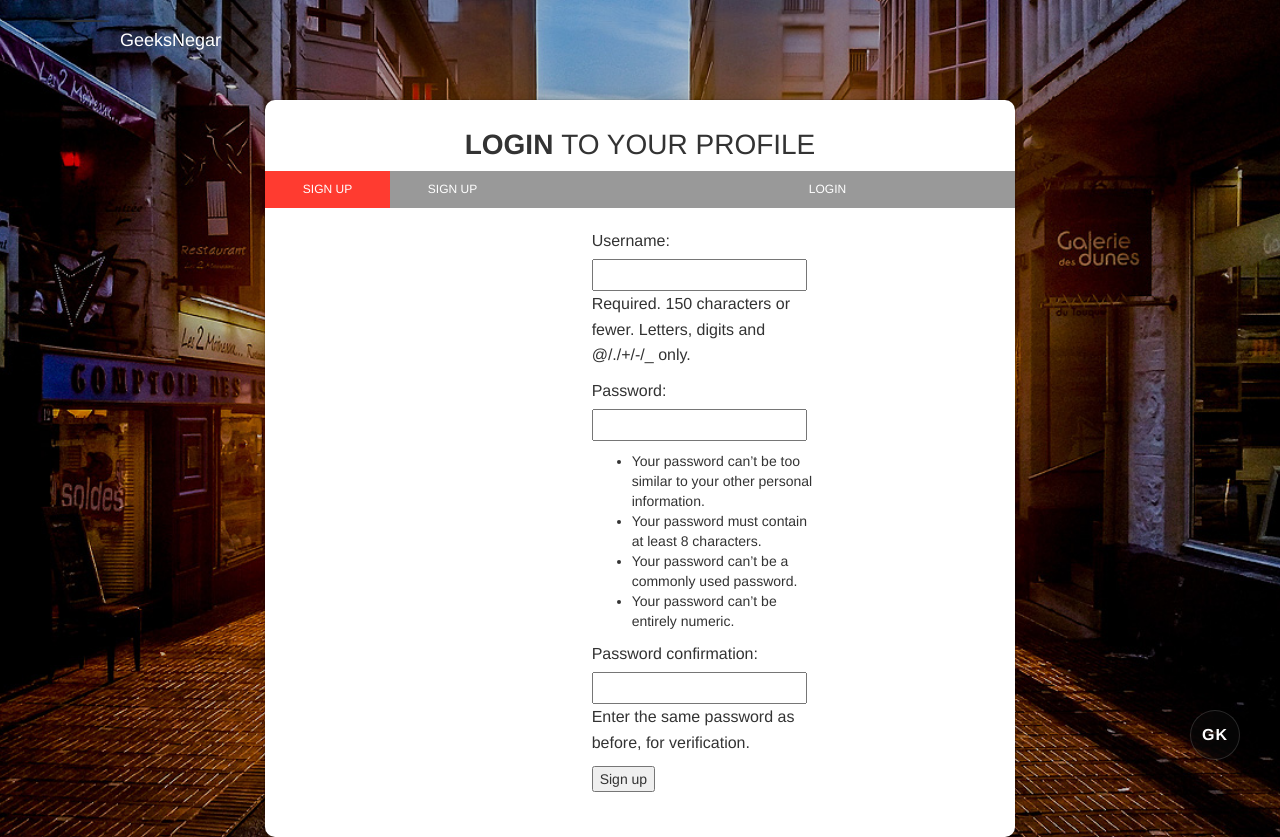
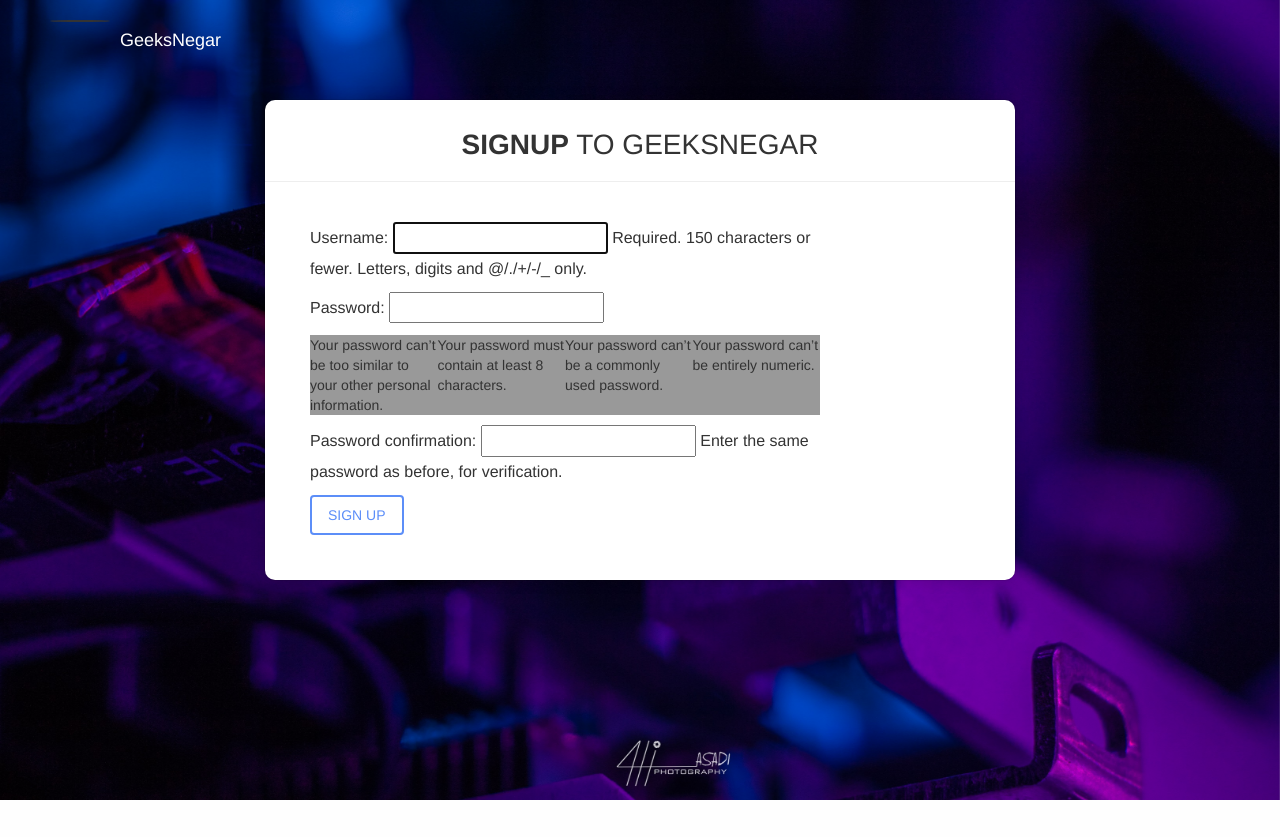
Before and after one commit to amirmahdiKhosravi/GeeksNegar-Website, a Django app: page /accounts/signup/ in a window 1280 px wide. After the commit the page ends 800 px from the top, so only its background shows below. Run offline with Django 3.2, Linux system fonts and the light colour scheme; some libraries are stand-ins or nearby versions.

Commit message:
css changes

```diff
--- a/accounts/templates/accounts/signup.html
+++ b/accounts/templates/accounts/signup.html
@@ -24,9 +24,10 @@
 </head>
 
 <body>
-<div class="image-container set-full-height" style="background-image: url('{% static 'img/wizard.jpg' %}')">
+<div class="image-container set-full-height" style="background-image: url('../../../media/img/cyberpunk-3849.jpg');  background-repeat: no-repeat;
+background-attachment: fixed;">
     <!--   Creative Tim Branding   -->
-    <a href="http://creative-tim.com">
+    <a href="../../blog">
          <div class="logo-container">
             <div class="logo">
 
@@ -37,11 +38,6 @@
         </div>
     </a>
 
-	<!--  Made With Get Shit Done Kit  -->
-		<a href="http://demos.creative-tim.com/get-shit-done/index.html?ref=get-shit-done-bootstrap-wizard" class="made-with-mk">
-			<div class="brand">GK</div>
-			<div class="made-with">Made with <strong>GSDK</strong></div>
-		</a>
 
 <!--   Big container   -->
 <div class="container">
@@ -56,44 +52,33 @@
 
                 <div class="wizard-header">
                     <h3>
-                       <b>LOGIN </b>TO YOUR PROFILE <br>
+                       <b>SIGNUP </b>TO GEEKSNEGAR <br>
                     </h3>
                 </div>
-
+<!--
       <div class="wizard-navigation">
         <ul>
-                        <li><a href="#signuptab" data-toggle="tab">Sign up</a></li>
+                        <li><a href="#about" data-toggle="tab">Sign up</a></li>
                         <li><a href="{% url 'login' %}">Login</a></li>
                     </ul>
 
-      </div>
+      </div> -->
+      <hr/>
 
 
 
-                  <div class="tab-content">
+                  <div class="tab-content" style="margin-left:50px;width: 500px;">
 
-                      <div class="form-group tab-pane" id="signuptab">
+                      <div class="form-group" id="about">
                         <div class="row">
-                            <div class="col-sm-4 col-sm-offset-1">
-
-                            <!--
-                               <div class="picture-container">
-                                    <div class="picture">
-                                        <img src="{% static 'img/default-avatar.png' %}" class="picture-src" id="wizardPicturePreview" title=""/>
-                                        <input type="file" id="wizard-picture">
-                                    </div>
-                                    <h6>Choose Picture</h6>
-                                </div>
-                                -->
+                            <div class="container">
                             </div>
-                            <div class="col-sm-4">
                                 <form method="post">
                                     {% csrf_token %}
                                     {{ form.as_p }}
-                                    <button type="submit">Sign up</button>
+                                    <button class="btn btn-primary" type="submit">Sign up</button>
 
-                </form>
-                            </div>
+                                </form>
                         </div>
                       </div>
 
--- a/blog/templates/blog/post_detail.html
+++ b/blog/templates/blog/post_detail.html
@@ -104,13 +104,13 @@
             </form>
             {% else %}
             <div class="alert alert-info">
-            <button class="btn btn-light">Please Login!</button></div>
+            <button class="btn btn-light"><a href="{% url 'login' %}?next={{request.path}}">Please Login!</a></button></div>
             {% endif %}
             <br/><br/><div class="text-center"><h4>Recent Comments</h4></div><hr/>
             <div class="card card-body">
                 {% if post.comments.all|length %}
                     {% for comment in post.comments.all %}
-                    <div class="row">
+                    <div class="row" style="padding: 10px;">
                         <div class="picture-container">
                           <div class="profilepicsmall">
                               <img src="{{ comment.user.profile_pic.url }}" class="profilepicsmall" id="wizardPicturePreview" title=""/>
@@ -131,7 +131,7 @@
             <div class="card card-body">
                 {% if post.member.all|length %}
                     {% for team_member in post.member.all %}
-                    <div class="row">
+                    <div class="row" style="padding: 10px;">
                         <div class="picture-container">
                           <div class="profilepicsmall">
                               <img src="{{ team_member.user.profile_pic.url }}" class="profilepicsmall" id="wizardPicturePreview" title=""/>
--- a/blog/views.py
+++ b/blog/views.py
@@ -58,7 +58,8 @@
         if form.is_valid():
             # process the data in form.cleaned_data as required
             comment_text = form.cleaned_data['comment_text']
-            comment, created = models.Comment.objects.get_or_create( user=request.user , text=comment_text )
+            custom_user, created = models.CustomUser.objects.get_or_create( user=request.user )
+            comment, created = models.Comment.objects.get_or_create( user=custom_user , text=comment_text )
             comment.save()
             obj.comments.add(comment)
             obj.save()
```
Also changed, not shown: templates/registration/login.html (+5 -8 lines), db.sqlite3.
